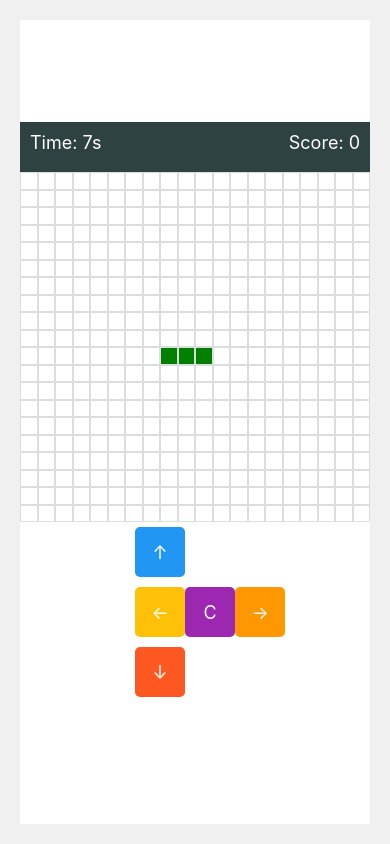
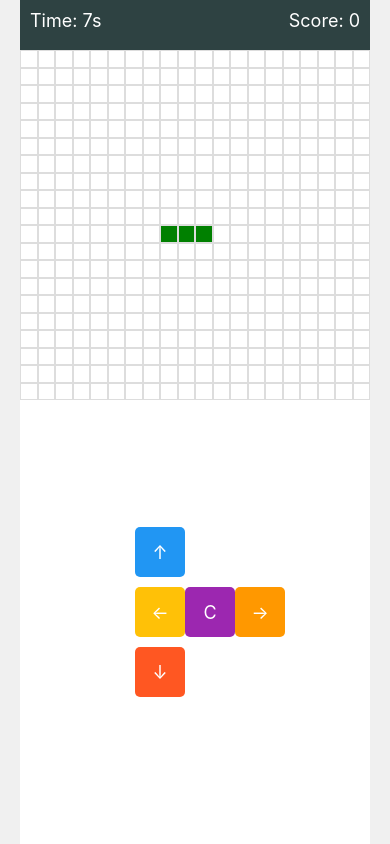
Before and after one commit to sakil470004/snake-game-pro, a React Native app: screen / in a window 390 px wide. Built offline with nearby package versions, Linux system fonts and the light colour scheme.

Commit message:
fixed design

```diff
--- a/App.js
+++ b/App.js
@@ -1,17 +1,17 @@
 import { StatusBar } from 'expo-status-bar';
-import { StyleSheet, Text, View } from 'react-native';
+import { SafeAreaView, StyleSheet, Text, View } from 'react-native';
 import GameScreen from './screens/GameScreen';
 import { colors } from './constants/colors';
 import Status from './components/Status';
 
 export default function App() {
   return (
-    <View style={styles.container}>
+    <SafeAreaView style={styles.container}>
 
       <StatusBar style="auto" />
 
       <GameScreen />
-    </View>
+    </SafeAreaView>
   );
 }
 
@@ -22,5 +22,6 @@
     alignItems: 'center',
     justifyContent: 'center',
     padding: 20,
+
   },
 });
--- a/components/GameController.js
+++ b/components/GameController.js
@@ -10,6 +10,9 @@
   };
 
   return (
+    <View style={styles.screen}>
+
+
     <View style={styles.container}>
       <View style={styles.row}>
         <TouchableOpacity
@@ -43,16 +46,24 @@
         </TouchableOpacity>
       </View>
     </View>
+    </View>
   );
 };
 
 const styles = StyleSheet.create({
+    screen: {
+        flex: 1,
+        backgroundColor: '#fff',
+        alignItems: 'center',
+        justifyContent: 'center',
+        flex:1,
+    },
   container: {
     flexDirection: 'column',
     justifyContent: 'space-between',
     alignItems: 'center',
     marginBottom: 20,
-  },
+},
   row: {
     flexDirection: 'row',
     justifyContent: 'space-between',
```
